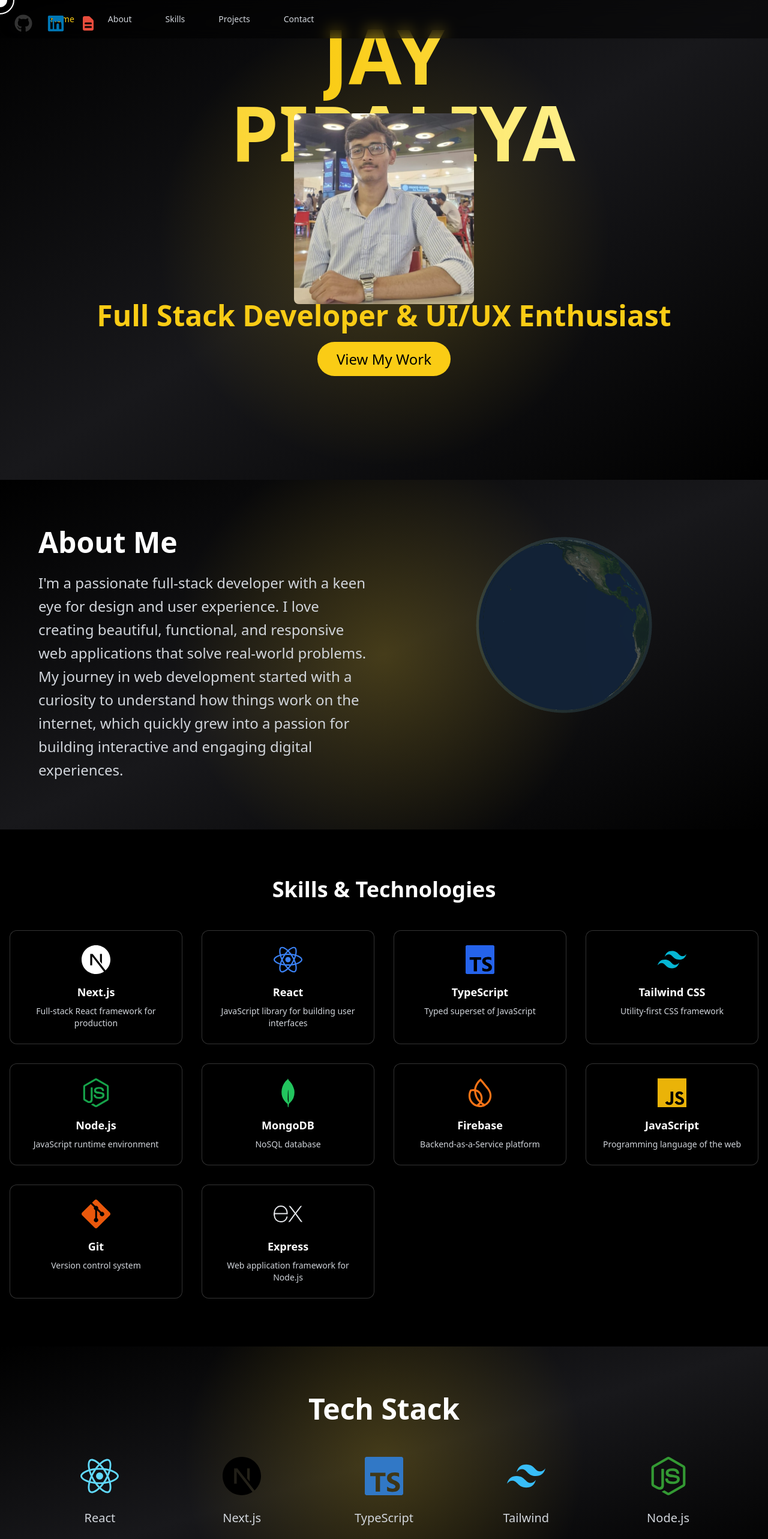
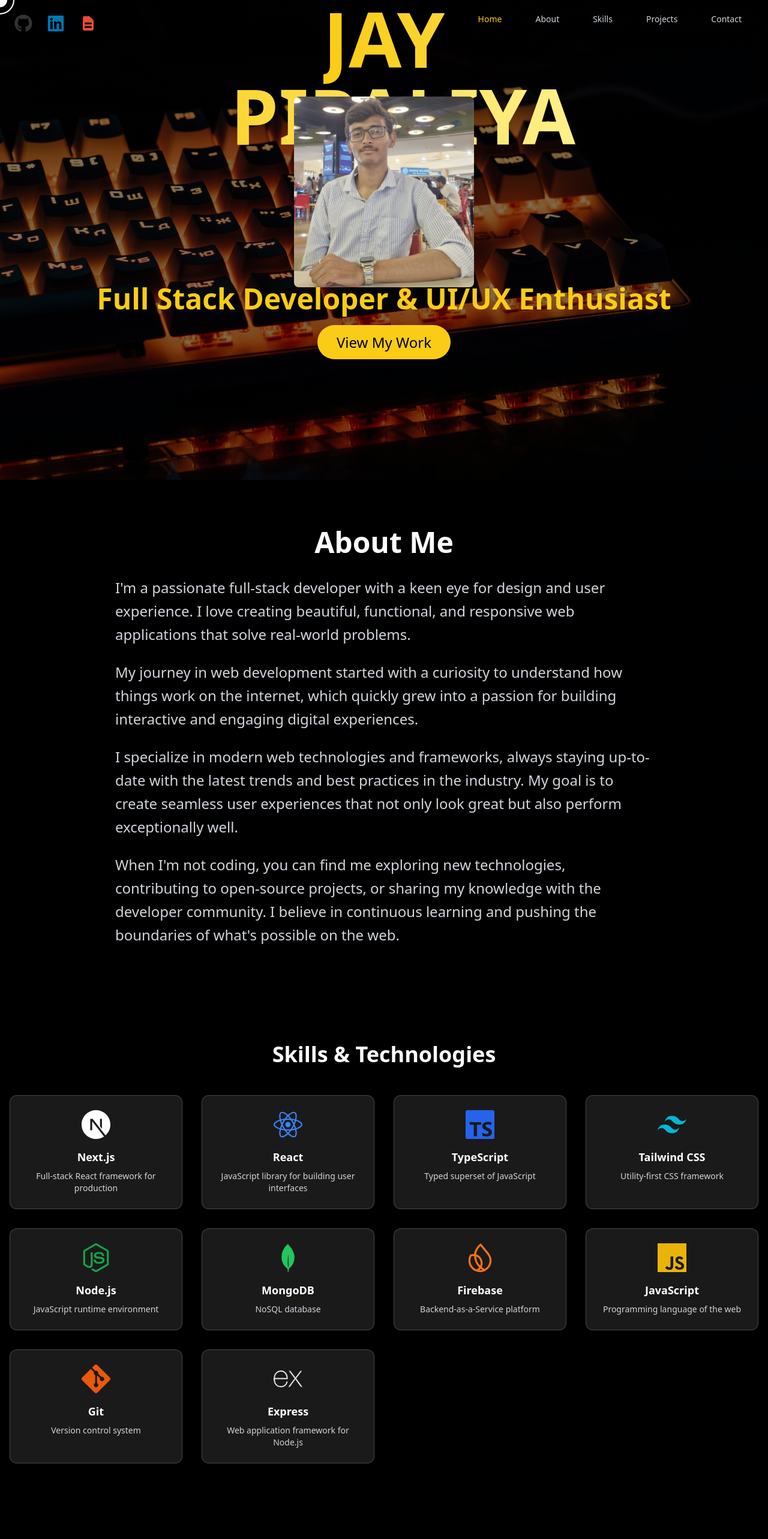
Before and after one commit to jayp927/Portfolio2, a Next.js app in the folder portfolio/: page / in a window 1280 px wide. Shown: the top 2566 px of the page at 60% size. Built offline with nearby package versions, Linux system fonts and the light colour scheme.

Commit message:
mostly done

```diff
--- a/portfolio/app/components/About.tsx
+++ b/portfolio/app/components/About.tsx
@@ -1,16 +1,6 @@
 'use client'
 
 import { motion } from 'framer-motion'
-import dynamic from 'next/dynamic'
-
-const SunScene = dynamic(() => import('./SunScene'), {
-  ssr: false,
-  loading: () => (
-    <div className="w-full h-[400px] flex items-center justify-center bg-black/20 rounded-lg">
-      <div className="text-gray-400">Loading 3D Scene...</div>
-    </div>
-  ),
-})
 
 const About = () => {
   const fadeInUp = {
@@ -19,39 +9,37 @@ const About = () => {
     transition: { duration: 0.8, ease: [0.22, 1, 0.36, 1] }
   }
 
-  const staggerContainer = {
-    animate: {
-      transition: {
-        staggerChildren: 0.1
-      }
-    }
-  }
-
   return (
-    <section id="about" className="py-20 px-4 bg-gradient-to-br from-black via-zinc-900 to-black relative">
-      <div className="absolute inset-0 bg-[radial-gradient(circle_at_center,_var(--tw-gradient-stops))] from-yellow-400/20 via-transparent to-transparent" />
-      <div className="max-w-6xl mx-auto relative z-10">
+    <section id="about" className="min-h-screen py-20 px-4 relative flex items-center">
+      <div className="max-w-7xl mx-auto w-full">
         <motion.div
-          variants={staggerContainer}
           initial="initial"
           whileInView="animate"
           viewport={{ once: true }}
-          className="grid md:grid-cols-2 gap-12 items-center"
+          className="max-w-4xl mx-auto"
         >
           <motion.div variants={fadeInUp}>
-            <h2 className="text-5xl font-bold mb-6">About Me</h2>
+            <h2 className="text-5xl font-bold mb-8 text-center">About Me</h2>
+            <div className="space-y-6">
               <p className="text-gray-300 text-2xl leading-relaxed">
                 I'm a passionate full-stack developer with a keen eye for design and user experience.
                 I love creating beautiful, functional, and responsive web applications that solve real-world problems.
+              </p>
+              <p className="text-gray-300 text-2xl leading-relaxed">
                 My journey in web development started with a curiosity to understand how things work on the internet,
                 which quickly grew into a passion for building interactive and engaging digital experiences.
               </p>
-          </motion.div>
-          <motion.div
-            variants={fadeInUp}
-            className="relative h-[400px] rounded-lg overflow-hidden"
-          >
-            <SunScene />
+              <p className="text-gray-300 text-2xl leading-relaxed">
+                I specialize in modern web technologies and frameworks, always staying up-to-date with the latest trends
+                and best practices in the industry. My goal is to create seamless user experiences that not only look
+                great but also perform exceptionally well.
+              </p>
+              <p className="text-gray-300 text-2xl leading-relaxed">
+                When I'm not coding, you can find me exploring new technologies, contributing to open-source projects,
+                or sharing my knowledge with the developer community. I believe in continuous learning and pushing the
+                boundaries of what's possible on the web.
+              </p>
+            </div>
           </motion.div>
         </motion.div>
       </div>
--- a/portfolio/app/components/JPPreloader.tsx
+++ b/portfolio/app/components/JPPreloader.tsx
@@ -30,11 +30,15 @@ const JPPreloader = () => {
     enter: {
       pathLength: 1,
       opacity: 1,
-      transition: { duration: 3, ease: [0.32, 0, 0.67, 0] },
+      transition: {
+        duration: 1.5,
+        ease: [0.32, 0, 0.67, 0],
+        repeat: 0
+      },
     },
     exit: {
       opacity: 0,
-      transition: { duration: 0.5 }
+      transition: { duration: 0.3 }
     },
   }
 
--- a/portfolio/app/components/Navbar.tsx
+++ b/portfolio/app/components/Navbar.tsx
@@ -80,18 +80,18 @@ const Navbar = () => {
     <motion.nav
       initial={{ y: -100 }}
       animate={{ y: 0 }}
-      className="fixed top-0 left-0 right-0 z-40 bg-black/50 backdrop-blur-md"
+      className="fixed top-0 right-0 z-40"
     >
-      <div className="max-w-7xl mx-auto px-4 sm:px-6 lg:px-8">
-        <div className="flex items-center justify-between h-16">
+      <div className="px-4 sm:px-6 lg:px-8">
+        <div className="flex items-center justify-end h-16">
           {/* Desktop Menu */}
           <div className="hidden md:block">
-            <div className="ml-10 flex items-baseline space-x-8">
+            <div className="flex items-baseline space-x-8">
               {menuItems.map((item) => (
                 <button
                   key={item.path}
                   onClick={() => scrollToSection(item.path.slice(1))}
-                  className={`px-3 py-2 rounded-md text-sm font-medium transition-colors ${
+                  className={`px-3 py-2 text-sm font-medium transition-colors ${
                     activeSection === item.path.slice(1)
                       ? 'text-yellow-400'
                       : 'text-gray-300 hover:text-white'
@@ -127,7 +127,7 @@ const Navbar = () => {
             animate="open"
             exit="closed"
             variants={menuVariants}
-            className="md:hidden absolute top-16 left-0 right-0 bg-black/95 backdrop-blur-md"
+            className="md:hidden absolute top-16 right-0 w-48"
           >
             <div className="px-2 pt-2 pb-3 space-y-1">
               {menuItems.map((item, i) => (
@@ -136,7 +136,7 @@ const Navbar = () => {
                   custom={i}
                   variants={menuItemVariants}
                   onClick={() => scrollToSection(item.path.slice(1))}
-                  className={`block w-full text-left px-3 py-2 rounded-md text-base font-medium ${
+                  className={`block w-full text-right px-3 py-2 text-base font-medium ${
                     activeSection === item.path.slice(1)
                       ? 'text-yellow-400'
                       : 'text-gray-300 hover:text-white'
--- a/portfolio/app/components/Projects.tsx
+++ b/portfolio/app/components/Projects.tsx
@@ -33,8 +33,7 @@ const Projects = () => {
   }
 
   return (
-    <section id="projects" className="py-20 px-4 bg-gradient-to-br from-black via-zinc-900 to-black relative">
-      <div className="absolute inset-0 bg-[radial-gradient(circle_at_center,_var(--tw-gradient-stops))] from-yellow-400/20 via-transparent to-transparent" />
+    <section id="projects" className="py-20 px-4 relative">
       <div className="max-w-6xl mx-auto relative z-10">
         <motion.h2
           initial={{ opacity: 0, y: 20 }}
--- a/portfolio/app/components/Skills.tsx
+++ b/portfolio/app/components/Skills.tsx
@@ -103,7 +103,7 @@ const Skills = () => {
   }
 
   return (
-    <section className="py-20 px-4 relative z-10 bg-black">
+    <section id="skills" className="py-20 px-4 relative z-10">
       <div className="max-w-7xl mx-auto">
         <motion.h2
           initial={{ opacity: 0, y: 20 }}
@@ -126,7 +126,7 @@ const Skills = () => {
               key={skill.name}
               variants={itemVariants}
               whileHover={{ scale: 1.05 }}
-              className="flex flex-col items-center p-6 bg-black/40 backdrop-blur-md rounded-xl shadow-lg hover:shadow-xl transition-shadow border border-white/20"
+              className="flex flex-col items-center p-6 bg-white/10 backdrop-blur-md rounded-xl shadow-lg hover:shadow-xl transition-shadow border border-white/20"
             >
               <div className={`${skill.color} mb-4`}>{skill.icon}</div>
               <h3 className="text-lg font-semibold text-white mb-2">
--- a/portfolio/app/page.tsx
+++ b/portfolio/app/page.tsx
@@ -10,28 +10,6 @@ import Projects from './components/Projects'
 import Contact from './components/Contact'
 
 export default function Home() {
-  const fadeInUp = {
-    initial: { opacity: 0, y: 100 },
-    animate: { opacity: 1, y: 0 },
-    transition: { duration: 0.8, ease: [0.22, 1, 0.36, 1] }
-  }
-
-  const staggerContainer = {
-    animate: {
-      transition: {
-        staggerChildren: 0.1
-      }
-    }
-  }
-
-  const techStack = [
-    { name: 'React', icon: SiReact, color: '#61DAFB' },
-    { name: 'Next.js', icon: SiNextdotjs, color: '#000000' },
-    { name: 'TypeScript', icon: SiTypescript, color: '#3178C6' },
-    { name: 'Tailwind', icon: SiTailwindcss, color: '#38BDF8' },
-    { name: 'Node.js', icon: SiNodedotjs, color: '#339933' },
-  ]
-
   return (
     <motion.main
       className="min-h-screen"
@@ -42,8 +20,18 @@ export default function Home() {
       <SocialLinks />
 
       {/* Hero Section */}
-      <section id="home" className="relative min-h-screen flex flex-col overflow-hidden bg-gradient-to-br from-black via-zinc-900 to-black pt-7">
-        <div className="absolute inset-0 bg-[radial-gradient(circle_at_center,_var(--tw-gradient-stops))] from-yellow-400/20 via-transparent to-transparent" />
+      <section id="home" className="relative min-h-screen flex flex-col overflow-hidden">
+        {/* Sticky Background Image */}
+        <div className="fixed inset-0 w-full h-full">
+          <Image
+            src="/images/background.jpg"
+            alt="Background"
+            fill
+            className="object-cover"
+            priority
+          />
+          <div className="absolute inset-0 bg-black/50" /> {/* Overlay for better text readability */}
+        </div>
 
         <div className="relative z-10 w-full max-w-7xl mx-auto px-4 flex flex-col items-center h-full">
           <div className="relative w-full max-w-lg mx-auto">
@@ -96,42 +84,6 @@ export default function Home() {
 
       <About />
       <Skills />
-
-      {/* Tech Stack Section */}
-      <section className="py-20 px-4 bg-gradient-to-br from-black via-zinc-900 to-black relative">
-        <div className="absolute inset-0 bg-[radial-gradient(circle_at_center,_var(--tw-gradient-stops))] from-yellow-400/20 via-transparent to-transparent" />
-        <div className="max-w-6xl mx-auto relative z-10">
-          <motion.h2
-            initial={{ opacity: 0, y: 20 }}
-            whileInView={{ opacity: 1, y: 0 }}
-            viewport={{ once: true }}
-            className="text-5xl font-bold text-center mb-12"
-          >
-            Tech Stack
-          </motion.h2>
-          <motion.div
-            variants={staggerContainer}
-            initial="initial"
-            whileInView="animate"
-            viewport={{ once: true }}
-            className="grid grid-cols-2 md:grid-cols-5 gap-8"
-          >
-            {techStack.map((tech) => (
-              <motion.div
-                key={tech.name}
-                variants={fadeInUp}
-                className="flex flex-col items-center"
-              >
-                <div className="w-20 h-20 flex items-center justify-center mb-4">
-                  <tech.icon className="w-16 h-16" style={{ color: tech.color }} />
-                </div>
-                <span className="text-gray-300 text-xl">{tech.name}</span>
-              </motion.div>
-            ))}
-          </motion.div>
-        </div>
-      </section>
-
       <Projects />
       <Contact />
     </motion.main>
```
Also changed, not shown: portfolio/app/api/contact/route.ts (+21 -27 lines), portfolio/app/components/Contact.tsx (+100 -11 lines), portfolio/app/components/Earth3D.tsx (+23 -3 lines), portfolio/app/components/Footer.tsx (+1 -29 lines), portfolio/app/hooks/useProjects.ts (+6 -5 lines), portfolio/public/images/background.jpg (added). Lines whose indentation alone changed are shown as unchanged.
